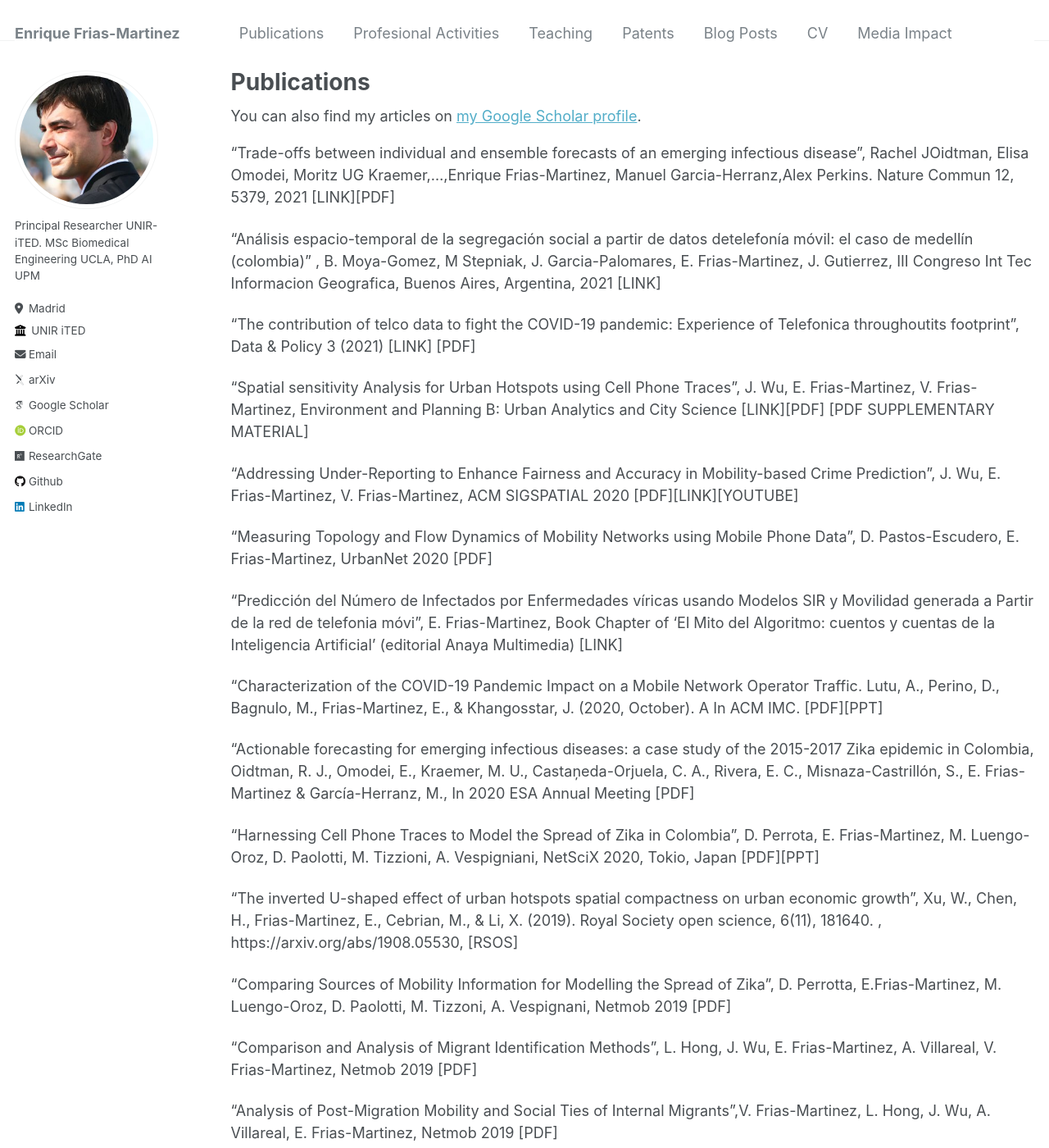
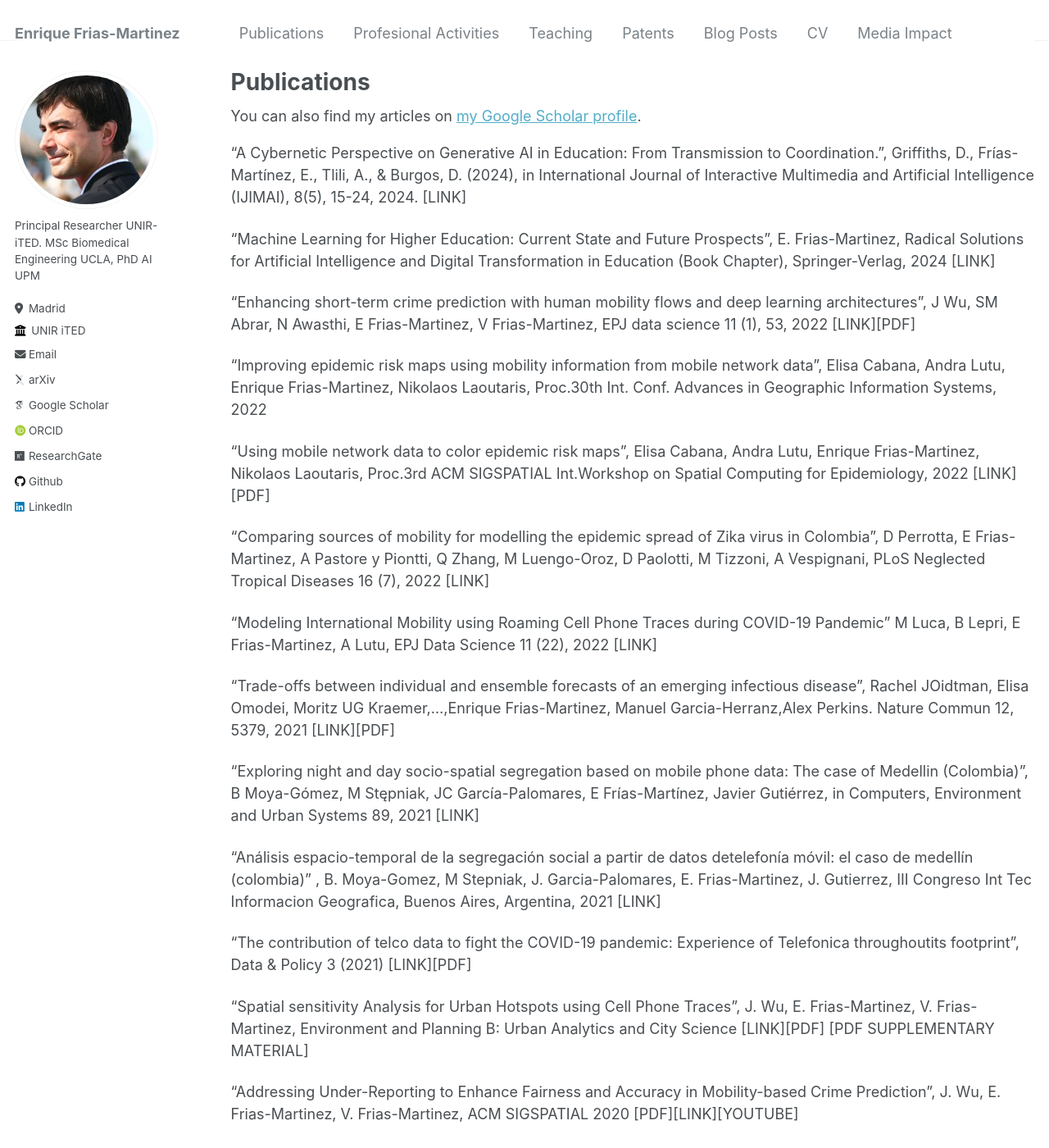
Before and after one commit to ENriqueFRiasM/enriquefriasm.github.io, a Jekyll site: the page built from _pages/publications.md, in a window 1280 px wide and 1400 px high. Shown: the whole window at 82% size. Built offline with Jekyll 4.4.1, drawn with Linux system fonts in a browser that asks for light colours; some web fonts are replaced; some of the changed text lies outside the part shown.

Commit message:
Update publications.md

```diff
--- a/_pages/publications.md
+++ b/_pages/publications.md
@@ -9,12 +9,28 @@ author_profile: true
   <div class="wordwrap">You can also find my articles on <a href="{{site.author.googlescholar}}">my Google Scholar profile</a>.</div>
 {% endif %}
 
+"A Cybernetic Perspective on Generative AI in Education: From Transmission to Coordination.", Griffiths, D., Frías-Martínez, E., Tlili, A., & Burgos, D. (2024), in International Journal of Interactive Multimedia and Artificial Intelligence (IJIMAI), 8(5), 15-24, 2024. [LINK]
+
+"Machine Learning for Higher Education: Current State and Future Prospects", E. Frias-Martinez, Radical Solutions for Artificial Intelligence and Digital Transformation in Education (Book Chapter), Springer-Verlag, 2024 [LINK]
+
+"Enhancing short-term crime prediction with human mobility flows and deep learning architectures", J Wu, SM Abrar, N Awasthi, E Frias-Martinez, V Frias-Martinez,
+EPJ data science 11 (1), 53, 2022 [LINK][PDF]
+
+"Improving epidemic risk maps using mobility information from mobile network data", Elisa Cabana, Andra Lutu, Enrique Frias-Martinez, Nikolaos Laoutaris, Proc.30th Int. Conf. Advances in Geographic Information Systems, 2022
+
+"Using mobile network data to color epidemic risk maps", Elisa Cabana, Andra Lutu, Enrique Frias-Martinez, Nikolaos Laoutaris, Proc.3rd ACM SIGSPATIAL Int.Workshop on Spatial Computing for Epidemiology, 2022 [LINK][PDF]
+
+"Comparing sources of mobility for modelling the epidemic spread of Zika virus in Colombia", D Perrotta, E Frias-Martinez, A Pastore y Piontti, Q Zhang, M Luengo-Oroz, D Paolotti, M Tizzoni, A Vespignani, PLoS Neglected Tropical Diseases 16 (7), 2022 [LINK]
+
+"Modeling International Mobility using Roaming Cell Phone Traces during COVID-19 Pandemic" M Luca, B Lepri, E Frias-Martinez, A Lutu, EPJ Data Science 11 (22), 2022 [LINK]
 
 ﻿“Trade-offs between individual and ensemble forecasts of an emerging infectious disease”, Rachel JOidtman, Elisa Omodei, Moritz UG Kraemer,...,Enrique Frias-Martinez, Manuel Garcia-Herranz,Alex Perkins. Nature Commun 12, 5379, 2021﻿ [LINK][PDF]
 
+"Exploring night and day socio-spatial segregation based on mobile phone data: The case of Medellin (Colombia)", B Moya-Gómez, M Stępniak, JC García-Palomares, E Frías-Martínez, Javier Gutiérrez, in Computers, Environment and Urban Systems 89, 2021 [LINK]
+
 "Análisis espacio-temporal de la segregación social a partir de datos detelefonía móvil: el caso de medellín (colombia)﻿" , B. Moya-Gomez, M Stepniak, J. Garcia-Palomares, E. Frias-Martinez, J. Gutierrez, ﻿III Congreso Int Tec Informacion Geografica, Buenos Aires, Argentina, 2021 [LINK]
 
-“The contribution of telco data to fight the COVID-19 pandemic: Experience of Telefonica throughoutits footprint”, Data & Policy 3 (2021)﻿ [LINK] [PDF]
+“The contribution of telco data to fight the COVID-19 pandemic: Experience of Telefonica throughoutits footprint”, Data & Policy 3 (2021)﻿ [LINK][PDF]
 
 "Spatial sensitivity Analysis for Urban Hotspots using Cell Phone Traces", J. Wu, E. Frias-Martinez, V. Frias-Martinez, Environment and Planning B: Urban Analytics and City Science  [LINK][PDF] [PDF SUPPLEMENTARY MATERIAL]
 
@@ -24,9 +40,11 @@ author_profile: true
 
 "Predicción del Número de Infectados por Enfermedades víricas usando Modelos SIR y Movilidad generada a Partir de la red de telefonia móvi", E. Frias-Martinez, Book Chapter of ‘El Mito del Algoritmo: cuentos y cuentas de la Inteligencia Artificial’ (editorial Anaya Multimedia)﻿ [LINK]
 
-"Characterization of the COVID-19 Pandemic Impact on a Mobile Network Operator Traffic. Lutu, A., Perino, D., Bagnulo, M., Frias-Martinez, E., & Khangosstar, J. (2020, October). A In ACM IMC.﻿ [PDF][PPT]
+"A Characterization of the COVID-19 Pandemic Impact on a Mobile Network Operator Traffic. Lutu, A., Perino, D., Bagnulo, M., Frias-Martinez, E., & Khangosstar, J. (2020, October). A In ACM IMC.﻿ [PDF][PPT]
 
-"Actionable forecasting for emerging infectious diseases: a case study of the 2015-2017 Zika epidemic in Colombia, Oidtman, R. J., Omodei, E., Kraemer, M. U., Castaņeda-Orjuela, C. A., Rivera, E. C., Misnaza-Castrillón, S., E. Frias-Martinez & García-Herranz, M.,  In 2020 ESA Annual Meeting [PDF]﻿
+"Actionable forecasting for emerging infectious diseases: a case study of the 2015-2017 Zika epidemic in Colombia, Oidtman, R. J., Omodei, E., Kraemer, M. U., Castaņeda-Orjuela, C. A., Rivera, E. C., Misnaza-Castrillón, S., E. Frias-Martinez & García-Herranz, M.,  In 2020 ESA Annual Meeting [PDF]
+
+"Flow descriptors of human mobility networks", D Pastor-Escuredo, E Frias-Martinez, arXiv preprint arXiv:2003.07279 [LINK]
 
 "Harnessing Cell Phone Traces to Model the Spread of Zika in Colombia", D. Perrota, E. Frias-Martinez, M. Luengo-Oroz, D. Paolotti, M. Tizzioni, A. Vespigniani, NetSciX 2020, Tokio, Japan [PDF][PPT]
 
```
